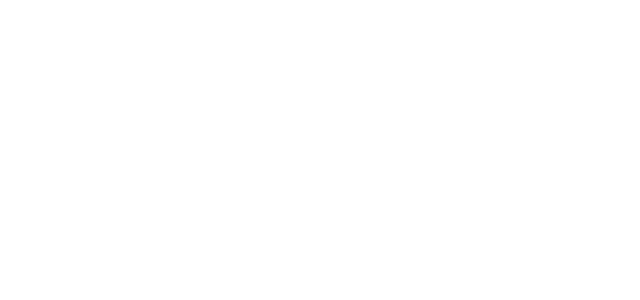
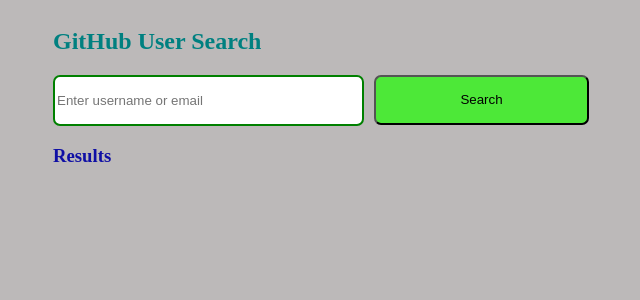
Before and after one commit to NuremirKadyrbekov/MainProject, a React (Create React App) app: page /munara in a window 1280 px wide. Shown: the top 300 px of the page, without its empty margins (319-959 px from the left). Built offline with nearby package versions, Linux system fonts and the light colour scheme.

Commit message:
GitHub fetch is ready

```diff
--- a/src/App.js
+++ b/src/App.js
@@ -1,8 +1,10 @@
+import { Ayat } from "./components/Ayat/Ayat";
+
 
 function App() {
   return (
     <div className="App">
-
+       <Ayat />
     </div>
   );
 }
--- a/src/components/Ayat/Ayat.jsx
+++ b/src/components/Ayat/Ayat.jsx
@@ -1,9 +1,46 @@
-import React from 'react'
+import React, { useState } from 'react';
+import { User } from './User';
+import { Form } from './Form';
+import { fetchResults } from './fetchResults';
+import './style.css'
 
-function Ayat() {
+export function Ayat() {
+  const [query, setQuery] = useState("");
+  const [results, setResults] = useState([]);
+
+  function onSearchChange(event) {
+    setQuery(event.target.value);
+  }
+
+  async function onSearchSubmit(event) {
+    event.preventDefault();
+    const results = await fetchResults(query);
+    setResults(results);
+  }
+
   return (
-    <div>Ayat</div>
-  )
+    <div className='ayat'>
+      <main className='main'>
+        <h2>GitHub User Search</h2>
+        <Form
+           onChange={onSearchChange}
+           onSubmit={onSearchSubmit}
+           value={query}
+        />
+        <h3>Results</h3>
+        <div id='results'>
+          <div>
+             {results.map((user) => (
+              <User
+                 key={user.login}
+                 avatar={user.avatar_url}
+                 url={user.html_url}
+                 username={user.login}
+                 />
+             ))}
+          </div>
+        </div>
+      </main>
+    </div>
+  );
 }
-
-export default Ayat
--- /dev/null
+++ b/src/components/Ayat/Form.jsx
@@ -0,0 +1,18 @@
+import React from 'react'
+
+
+
+export function Form({ onSubmit, onChange, value }) {
+  return (
+    <form className='search-form' onSubmit={onSubmit}>
+        <input
+          id="search"
+          type="text"
+          placeholder="Enter username or email"
+          onChange={onChange}
+          value={value}
+          />
+        <button type='submit'>Search</button>
+    </form>
+  );
+}
--- /dev/null
+++ b/src/components/Ayat/User.jsx
@@ -0,0 +1,13 @@
+import React from 'react'
+
+
+export function User({ avatar, url, username }) {
+  return (
+    <div className='user'>
+      <img src={avatar} alt="Profile" width="50" height="50"/>
+      <a href={url} target="_blank" rel="noopener noreferrer">
+        {username}
+      </a>
+    </div>
+  );
+}
--- /dev/null
+++ b/src/components/Ayat/fetchResults.jsx
@@ -0,0 +1,14 @@
+import React from 'react'
+
+
+const API_URL = "https://api.github.com";
+
+export async function fetchResults(query) {
+   try {
+    const response = await fetch(`${API_URL}/search/users?q=${query}`);
+    const json = await response.json();
+    return json.items || [];
+   } catch (e) {
+    throw new Error(e);
+   }
+}
--- /dev/null
+++ b/src/components/Ayat/style.css
@@ -0,0 +1,46 @@
+body {
+    background-color: rgb(188, 185, 185);
+}
+.ayat {
+    height: 500px;
+    display: flex;
+    justify-content: center;
+}
+h2 {
+    color: teal;
+}
+h3 {
+    color: rgb(15, 15, 165);
+}
+form {
+    display: flex;
+    gap: 10px;
+}
+#search {
+    height: 45px;
+    border: 2px solid green;
+    border-radius: 7px;
+    width: 300px;
+    padding-right: 5px;
+}
+button {
+    height: 50px;
+    border-radius: 7px;
+    width: 215px;
+    background-color: rgb(77, 232, 56);
+}
+img {
+    width: 50px;
+    height: 50px;
+}
+.user {
+    width: 500px;
+    border: 2px solid green;
+    border-radius: 8px;
+    height: 100px;
+    display: flex;
+    justify-content: center;
+    flex-direction: column;
+    align-items: center;
+    padding: 20px;
+}
```
